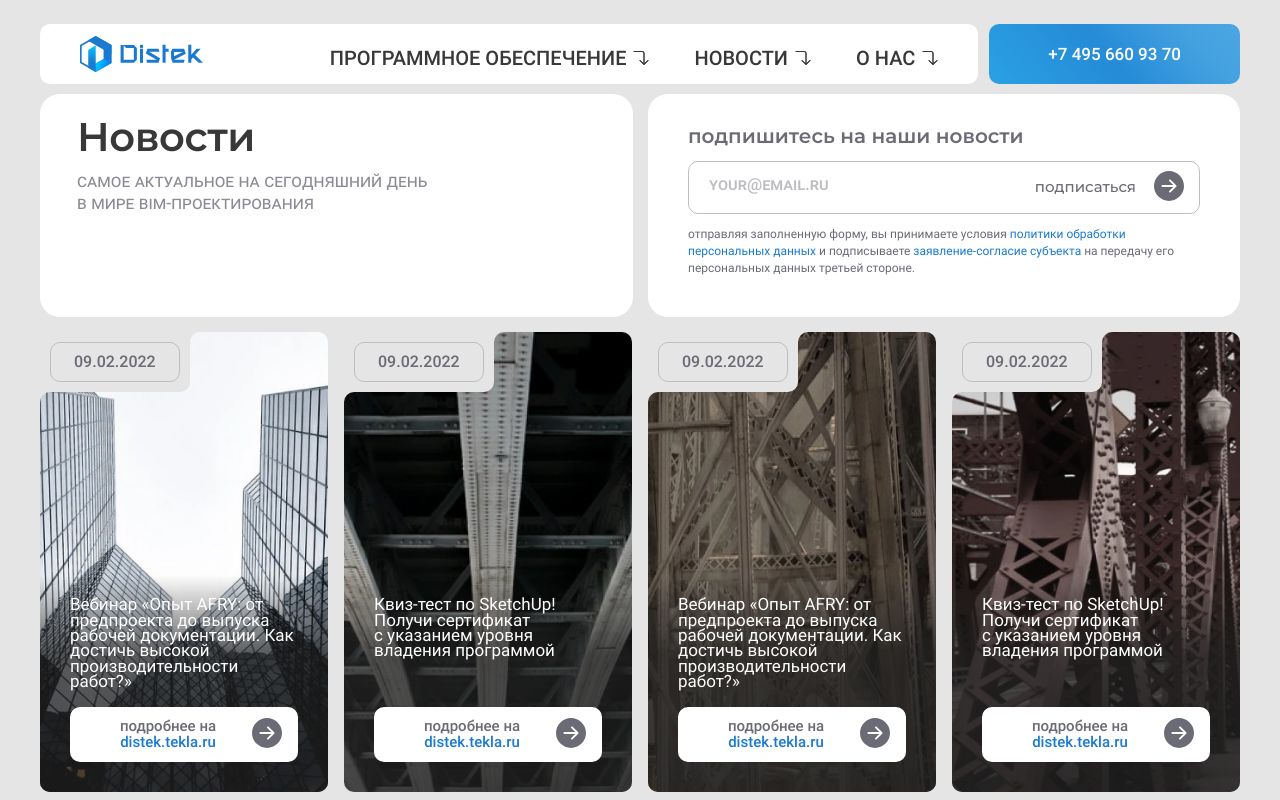
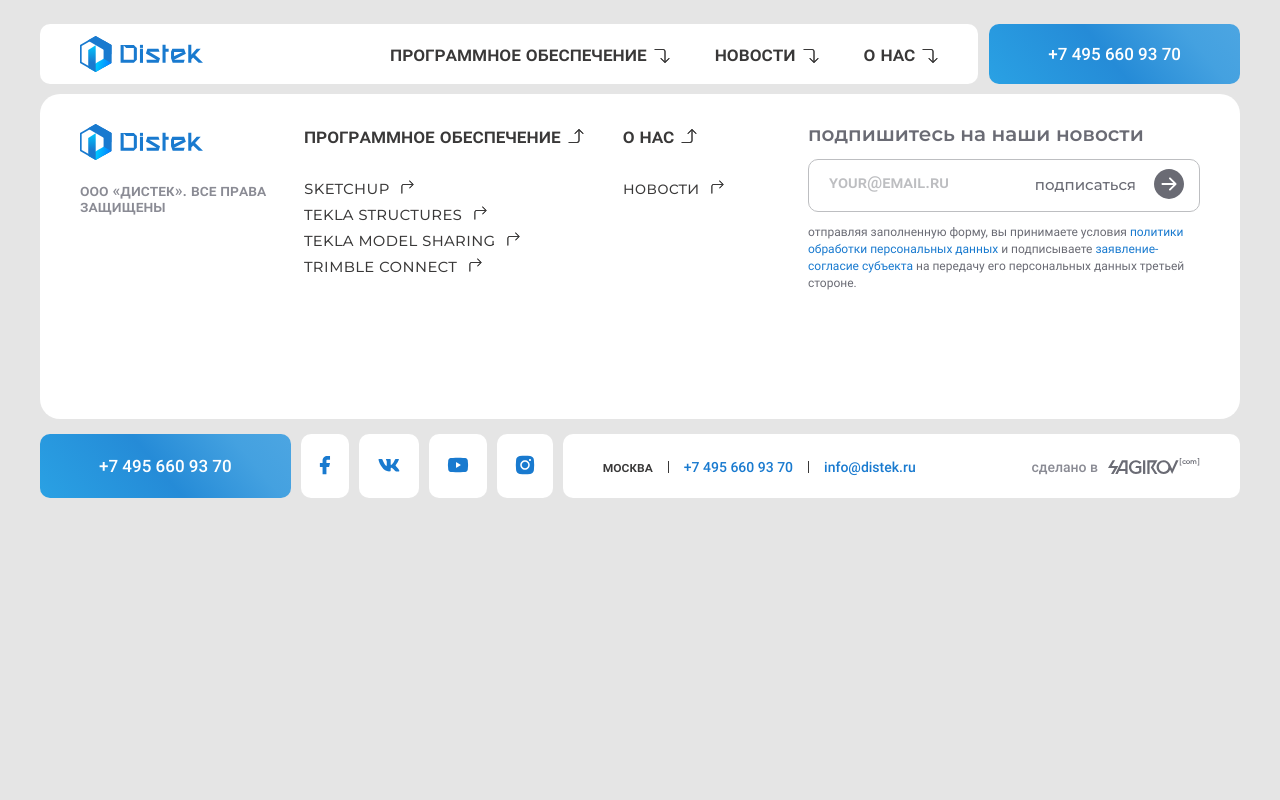
Before and after one commit to JBatsyus/distek-app, a React (Create React App) app: page / in a window 1280 px wide. Shown: the top 800 px of the page. Built offline with nearby package versions, Linux system fonts and the light colour scheme.

Commit message:
fix footer

```diff
--- a/src/components/Footer/NavFooter/template.scss
+++ b/src/components/Footer/NavFooter/template.scss
@@ -6,6 +6,7 @@
   display: flex;
   align-items: center;
   white-space: nowrap;
+  margin-bottom: 8px;
   .nv__body img {
     min-width: 20px;
     min-height: 20px;
--- a/src/components/Footer/index.jsx
+++ b/src/components/Footer/index.jsx
@@ -16,12 +16,12 @@
         <div className="col-1">
           <img className="header__logo" src={logo} alt={"logo"} />
           <div className="text-logo">
-            ооо «дистек» <br /> все права защищены
+            ооо «дистек». <br className="br" /> все права защищены
           </div>
         </div>
         <div className="col-2">
           <div className="footer__nav">
-            <div className="h3">
+            <div className="hf">
               программное обеспечение{" "}
               <img className="arrowUp" src={arrowUp} alt={"arrowUp"} />
             </div>
@@ -32,7 +32,7 @@
             </div>
           </div>
           <div className="footer__nav pad">
-            <div className="h3">
+            <div className="hf">
               о нас <img className="arrowUp" src={arrowUp} alt={"arrowUp"} />
             </div>
             <div className="items__wrap">
--- a/src/components/Footer/template.scss
+++ b/src/components/Footer/template.scss
@@ -23,23 +23,25 @@
         @include text_style("Roboto", 500, 16px, 1, $gray);
         font-variant: small-caps;
         padding-top: 19px;
+        .br {
+          display: none;
+        }
       }
     }
 
     .col-2 {
       display: flex;
       flex-direction: row;
+      margin-top: 3px;
       // justify-content: space-around;
 
       .footer__nav {
         margin-right: 130px;
-        .h3 {
+        .hf {
           display: flex;
           gap: 7px;
-          font-size: 20px;
-          line-height: 0.9;
-          color: $primary;
-          text-align: left;
+          font-variant: small-caps;
+          @include text_style("Roboto", 500, 20px, 0.9, $primary);
         }
 
         .items__wrap {
@@ -151,12 +153,19 @@
     padding: 20px 20px 30px 20px;
     display: grid;
     grid-template-columns: 50% 50%;
+    .col-1 {
+      .text-logo {
+        .br {
+          display: block;
+        }
+      }
+    }
 
     .col-2 {
       flex-direction: column;
 
       .pad {
-        margin-top: 50px;
+        margin-top: 87px;
       }
     }
 
@@ -165,7 +174,9 @@
       grid-column: 1/3;
     }
   }
-
+  footer .footer__wrap .col-2 .footer__nav {
+    margin-right: 0px;
+  }
   footer .footer__contacts {
     display: flex;
     flex-wrap: wrap;
--- a/src/components/Header/template.scss
+++ b/src/components/Header/template.scss
@@ -33,7 +33,6 @@
   .header__nav {
     display: flex;
     white-space: nowrap;
-    margin-top: 7px;
   }
 }
 
--- a/src/components/NavHeader/template.scss
+++ b/src/components/NavHeader/template.scss
@@ -2,16 +2,18 @@
 @import "../../assets/styles/mixins.scss";
 
 .nav__item {
-  @include text_style("Roboto", 500, 20px, 0.9, $primary);
+  @include text_style("Roboto", 500, 20px, 0.85, $primary);
   text-decoration: none;
   font-variant: small-caps;
-  text-transform: uppercase;
+
   // outline: 1px solid #1f9491;
   margin-left: 80px;
   display: flex;
 }
 .img {
+  height: 14px;
   padding-left: 7px;
+  margin-top: 3px;
 }
 
 /*------------ADAPTIVE VERSION (START)------------*/
--- a/src/components/Pages/MainPage.jsx
+++ b/src/components/Pages/MainPage.jsx
@@ -1,7 +1,7 @@
 // import PreviewSection from "./PreviewSection/index.jsx";
 // import SecondSection from "./SecondSection/index.jsx";
 // import ThirdSection from "./ThirdSection/index.jsx";
-import FourthSection from "./FourthSection/index.jsx";
+// import FourthSection from "./FourthSection/index.jsx";
 import "./template.scss";
 const MainPage = () => {
   return (
@@ -9,7 +9,7 @@
       {/* <PreviewSection /> */}
       {/* <SecondSection /> */}
       {/* <ThirdSection /> */}
-      <FourthSection />
+      {/* <FourthSection /> */}
     </div>
   );
 };
```
